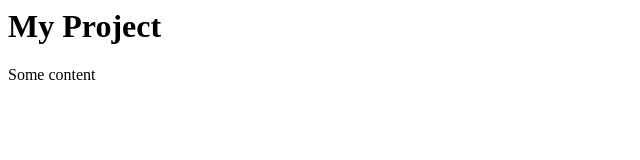
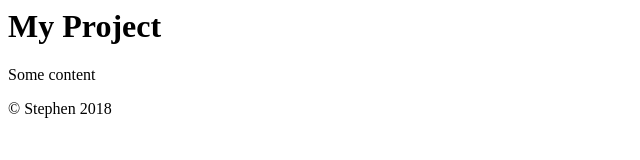
Before and after one commit to stevehanson/my-project, a plain HTML site: page index.html in a window 1280 px wide. Shown: the whole page, without its empty margins (0-640 px from the left). Drawn offline with Linux system fonts and the light colour scheme.

Commit message:
Add footer

```diff
--- a/index.html
+++ b/index.html
@@ -3,5 +3,9 @@
     <h1>My Project</h1>
 
     <p>Some content</p>
+
+    <footer>
+      &copy; Stephen 2018
+    </footer>
   </body>
 </html>
```
